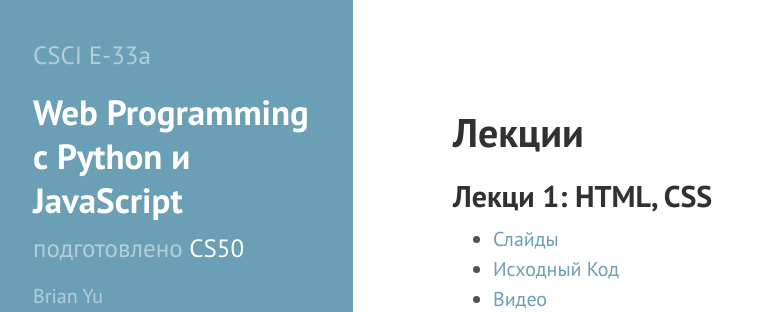
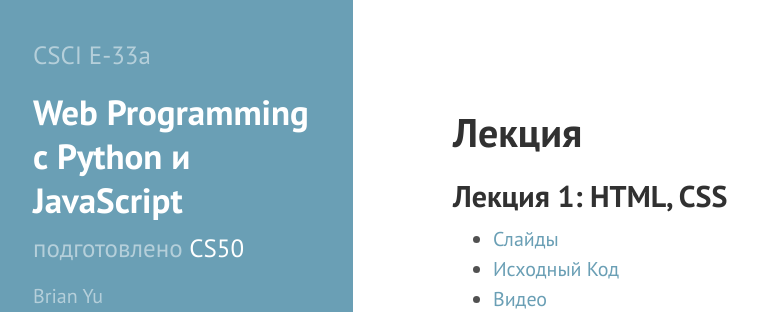
Before and after one commit to makecs50/web, a Jekyll site: the page built from lectures.html, in a window 1280 px wide. Shown: the top 312 px of the page, without its empty margins (7-765 px from the left). Built offline with Jekyll 4.4.1, drawn with Linux system fonts in a browser that asks for light colours; nearby versions of some CDN libraries; Markdown is read by kramdown in place of the engine named in the settings.

Commit message:
Update lectures.html

```diff
--- a/lectures.html
+++ b/lectures.html
@@ -1,9 +1,9 @@
 ---
 layout: default
 ---
-<h1 id="lectures">Лекции</h1>
+<h1 id="lectures">Лекция</h1>
 
-<h2 id="lecture-1-html-css">Лекци 1: HTML, CSS</h2>
+<h2 id="lecture-1-html-css">Лекция 1: HTML, CSS</h2>
 
 <ul>
 <li><a href="{{site.baseurl}}/resources/1/lecture1.zip">Слайды</a></li>
```
